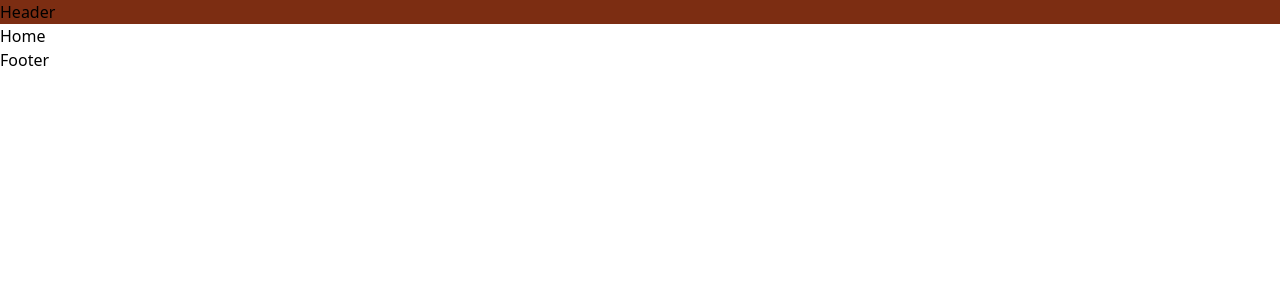
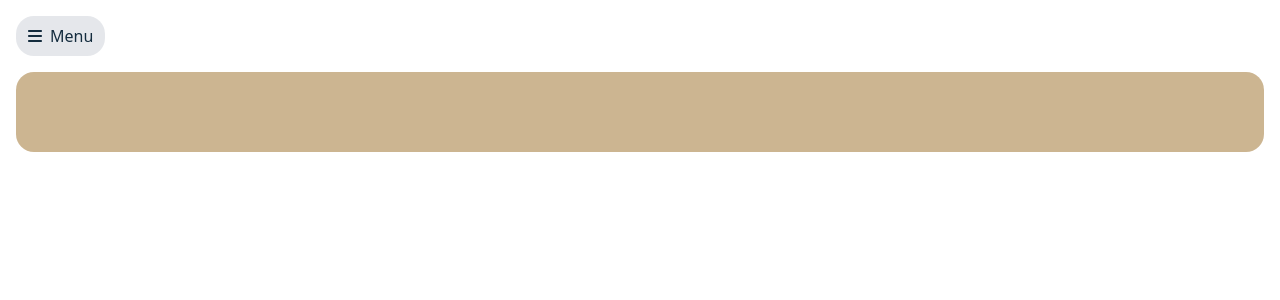
Before and after one commit to Patrik-07/SneakerShop_Front-end, a React (Vite) app: page / in a window 1280 px wide. Shown: the top 300 px of the page. Built offline with nearby package versions, Linux system fonts and the light colour scheme.

Commit message:
Start implementing header

```diff
--- a/src/app/app.tsx
+++ b/src/app/app.tsx
@@ -1,6 +1,7 @@
 import { BrowserRouter, Routes, Route } from "react-router-dom";
 
 import Layout from "../components/layout";
+import { About } from "../pages/about";
 import Home from "../pages/home";
 
 const App = () => {
@@ -10,6 +11,9 @@ const App = () => {
         <Route path="/" element={<Layout />}>
           <Route index element={<Home />}></Route>
         </Route>
+        <Route path="/about" element={<Layout />}>
+          <Route element={<About />}></Route>
+        </Route>
       </Routes>
     </BrowserRouter>
   );
--- a/src/components/footer.tsx
+++ b/src/components/footer.tsx
@@ -1,5 +1,5 @@
 const Footer = () => {
-  return <div>Footer</div>;
+  return <div></div>;
 };
 
 export default Footer;
--- a/src/components/header.tsx
+++ /dev/null
@@ -1,9 +0,0 @@
-const Header = () => {
-  return (
-    <div>
-      <div className="bg-orange-900">Header</div>
-    </div>
-  );
-};
-
-export default Header;
--- /dev/null
+++ b/src/components/header/header.tsx
@@ -0,0 +1,11 @@
+import { MenuButton } from "./menu-button";
+
+const Header = () => {
+  return (
+    <div className="p-4">
+      <MenuButton></MenuButton>
+    </div>
+  );
+};
+
+export default Header;
--- /dev/null
+++ b/src/components/header/menu-button.tsx
@@ -0,0 +1,13 @@
+import { faBars } from "@fortawesome/free-solid-svg-icons";
+import { FontAwesomeIcon } from "@fortawesome/react-fontawesome";
+
+export const MenuButton = () => {
+  return (
+    <button className="bg-gray-200 rounded-[18px] p-2">
+      <div className="flex justify-items-end items-center pr-1 pl-1">
+        <FontAwesomeIcon color="#142C3E" icon={faBars} className="mr-2" />
+        <h1 className="text-[#142C3E]">Menu</h1>
+      </div>
+    </button>
+  );
+};
--- /dev/null
+++ b/src/components/header/search-button.tsx
@@ -0,0 +1,3 @@
+export const SearchButton = () => {
+  return <div>SearchButton</div>;
+};
--- a/src/components/layout.tsx
+++ b/src/components/layout.tsx
@@ -1,14 +1,16 @@
 import { Outlet } from "react-router-dom";
-import Header from "./header";
+import Header from "./header/header";
 import Footer from "./footer";
 
 const Layout = () => {
   return (
-    <>
-      <Header></Header>
-      <Outlet></Outlet>
-      <Footer></Footer>
-    </>
+    <div className="min-w-screen mx-auto max-w-screen-xl">
+      <div>
+        <Header></Header>
+        <Outlet></Outlet>
+        <Footer></Footer>
+      </div>
+    </div>
   );
 };
 
--- /dev/null
+++ b/src/pages/about.tsx
@@ -0,0 +1,5 @@
+import React from "react";
+
+export const About = () => {
+  return <div></div>;
+};
--- a/src/pages/home.tsx
+++ b/src/pages/home.tsx
@@ -1,5 +1,5 @@
 const Home = () => {
-  return <div>Home</div>;
+  return <div className="bg-[#CCB591] rounded-[18px] p-10 mr-4 ml-4"></div>;
 };
 
 export default Home;
```
